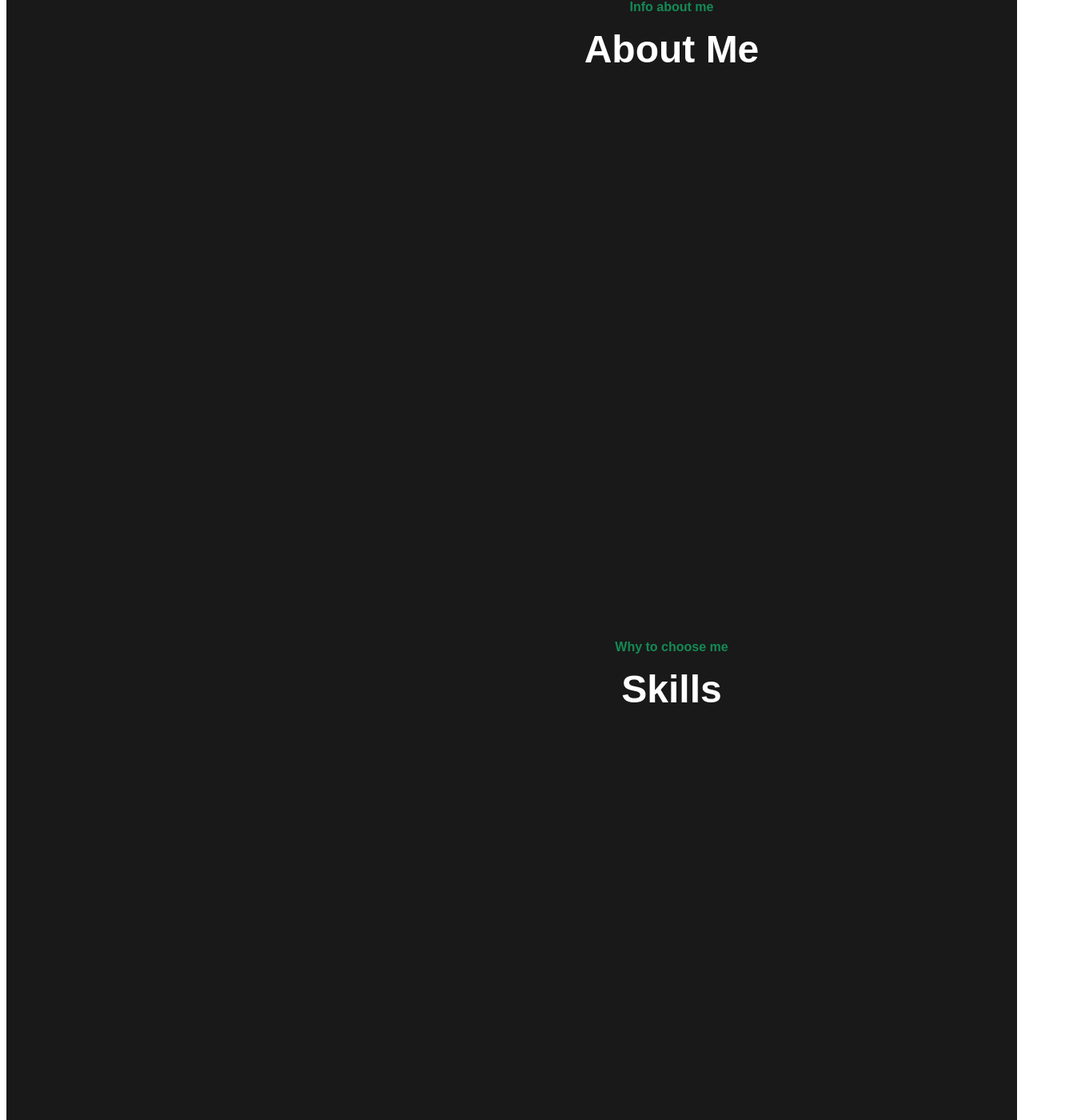
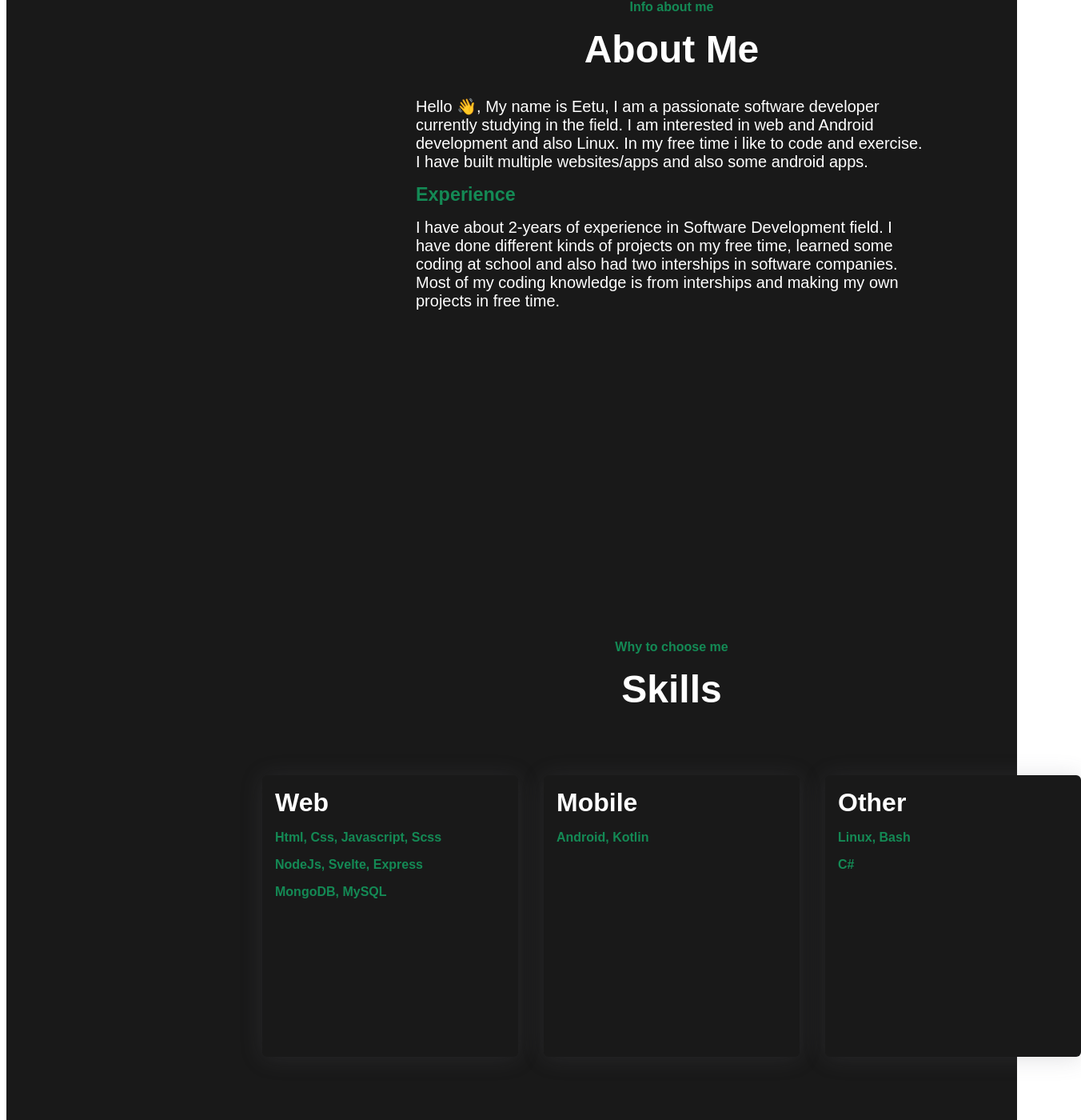
Before and after one commit to E3TU/Svelte-portfolio, a SvelteKit app: page / in a window 1280 px wide. Shown: the part 840-2240 px from the top of the page at 80% size, 1352 px wide, since content can reach past the window. Built offline with nearby package versions, Linux system fonts and the light colour scheme.

Commit message:
About me + projects section

```diff
--- a/src/routes/+page.svelte
+++ b/src/routes/+page.svelte
@@ -1,5 +1,7 @@
 <script>
   import Navbar from "./Navbar.svelte";
+  // import Fa from "svelte-fa";
+  // import { faJs } from "@fortawesome/free-brands-svg-icons";
 </script>
 
 <body>
@@ -17,11 +19,36 @@
   <div id="about" class="container">
     <h4>Info about me</h4>
     <h1>About Me</h1>
+    <div class="aboutme">
+      <p>
+        Hello &#x1F44B;, My name is Eetu, I am a passionate software developer currently studying in the field. I am interested in web and Android development and also Linux.
+        In my free time i like to code and exercise. I have built multiple websites/apps and also some android apps.
+      </p>
+      <h3>Experience</h3>
+      <p class="experiencetext">I have about 2-years of experience in Software Development field. I have done different kinds of projects on my free time, learned some coding at school and also had two interships in software companies. Most of my coding knowledge is from interships and making my own projects in free time.</p>
+    </div>
   </div>
 
   <div id="skills" class="container">
     <h4>Why to choose me</h4>
     <h1>Skills</h1>
+    <div class="myskills">
+      <div class="box">
+        <h1>Web</h1>
+        <p>Html, Css, Javascript, Scss</p>
+        <p>NodeJs, Svelte, Express</p>
+        <p>MongoDB, MySQL</p>
+      </div>
+      <div class="box">
+        <h1>Mobile</h1>
+        <p>Android, Kotlin</p>
+      </div>
+      <div class="box">
+        <h1>Other</h1>
+        <p>Linux, Bash</p>
+        <p>C#</p>
+      </div>
+    </div>
   </div>
 
   <div id="projects" class="container">
@@ -123,4 +150,46 @@
       color: $foreground-color;
     }
   }
+  #about{
+    height: 100vh !important;
+  }
+  .aboutme{
+    height: auto;
+    width: 40rem;
+    margin-top: 2rem;
+    font-size: 1.25rem;
+    p{
+      color: $white;
+    }
+    h3{
+      margin-top: 1rem;
+      color: $foreground-color;
+    }
+    .experiencetext{
+      margin-top: 1rem;
+    }
+  }
+
+  .myskills{
+    display: flex;
+    gap: 2rem;
+    h1{
+      margin-left: 1rem;
+      font-size: 2rem;
+    }
+    p{
+      color: $foreground-color;
+      margin-left: 1rem;
+      margin-top: 1rem;
+      font-weight: bold;
+    }
+  }
+  .box{
+    margin-top: 5rem;
+    width: 20rem;
+    height: 22rem;
+    background-color: $background-color;
+    box-shadow: rgba(100, 100, 111, 0.2) 0px 2px 29px 0px;
+    border-radius: 6px;
+  }
 </style>
--- a/src/routes/Navbar.svelte
+++ b/src/routes/Navbar.svelte
@@ -2,10 +2,10 @@
   <nav>
     <ul>
       <li><a href="#">Home</a></li>
-      <li><a href="#container2">About me</a></li>
-      <li><a href="#container3">Skills</a></li>
-      <li><a href="#container4">Projects</a></li>
-      <li><a href="#container5">Contact</a></li>
+      <li><a href="#about">About me</a></li>
+      <li><a href="#skills">Skills</a></li>
+      <li><a href="#projects">Projects</a></li>
+      <li><a href="#contact">Contact</a></li>
     </ul>
   </nav>
 </header>
```
